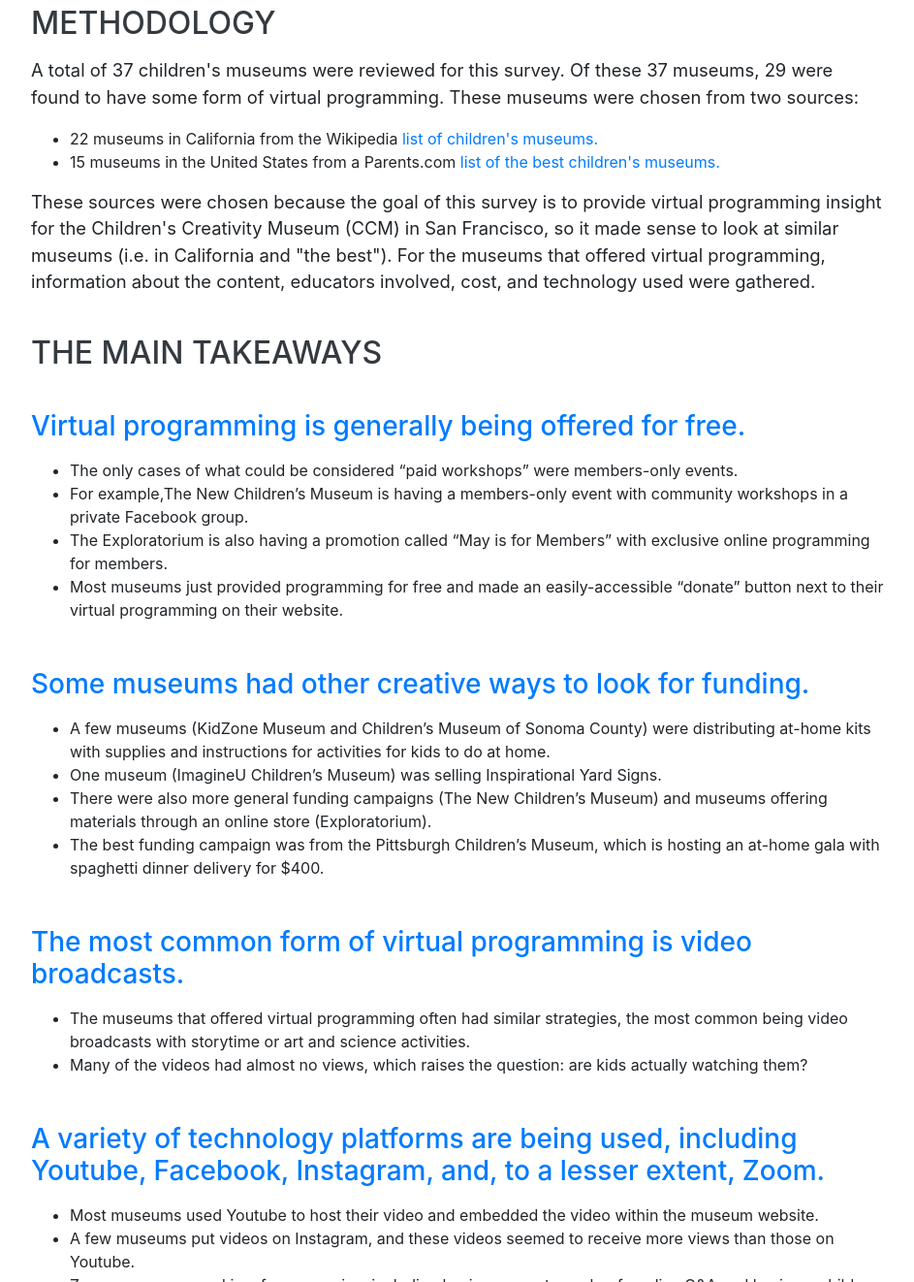
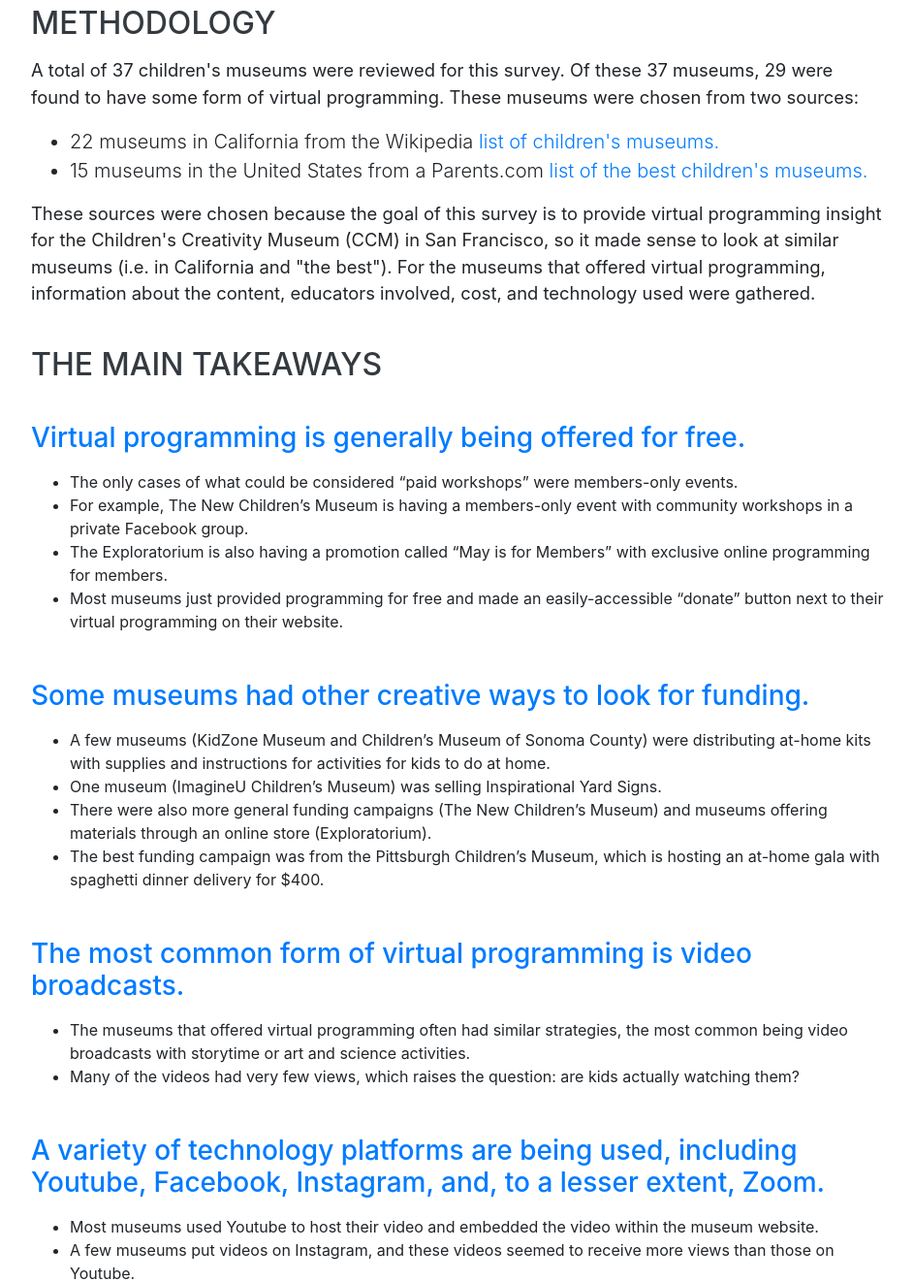
Before and after one commit to sarahhancock/museum_virtual_programming_survey, a website with bundled scripts: page index.html in a window 1280 px wide. Shown: the part 940-2262 px from the top of the page at 97% size, without its empty margins (303-1246 px from the left). Built offline with nearby package versions, Linux system fonts and the light colour scheme; a web font is replaced by a local one.

Commit message:
Fix typo

```diff
--- a/index.html
+++ b/index.html
@@ -75,7 +75,7 @@
         <p class="lead">
           A total of 37 children's museums were reviewed for this survey. Of these 37 museums, 29 were found to have some form of virtual programming. These museums were chosen from two sources:
         </p>
-        <ul class="">
+        <ul class="lead">
           <li>22 museums in California from the Wikipedia <a target="_blank" href = "https://en.wikipedia.org/wiki/List_of_children%27s_museums_in_the_United_States">list of children's museums.</a></li>
           <li>15 museums in the United States from a Parents.com <a target="_blank" href = "https://www.parents.com/fun/vacation/us-destinations/the-10-best-childrens-museums/"> list of the best children's museums.</a></li>
         </ul>
@@ -89,7 +89,7 @@
           <div class="h3 mb-3 text-primary">Virtual programming is generally being offered for free.</div>
           <ul class="mb-5">
             <li>The only cases of what could be considered “paid workshops” were members-only events. </li>
-            <li>For example,The New Children’s Museum is having a members-only event with community workshops in a private Facebook group. </li>
+            <li>For example, The New Children’s Museum is having a members-only event with community workshops in a private Facebook group. </li>
             <li>The Exploratorium is also having a promotion called “May is for Members” with exclusive online programming for members.</li>
             <li> Most museums just provided programming for free and made an easily-accessible “donate” button next to their virtual programming on their website.</li>
           </ul>
@@ -103,7 +103,7 @@
           <div class="h3 mb-3  text-primary">The most common form of virtual programming is video broadcasts. </div>
           <ul class="mb-5">
             <li>The museums that offered virtual programming often had similar strategies, the most common being video broadcasts with storytime or art and science activities.</li>
-            <li>Many of the videos had almost no views, which raises the question: are kids actually watching them? </li>
+            <li>Many of the videos had very few views, which raises the question: are kids actually watching them? </li>
           </ul>
           <div class="h3 mb-3 text-primary">A variety of technology platforms are being used, including Youtube, Facebook, Instagram, and, to a lesser extent, Zoom.</div>
           <ul class="mb-5">
```
